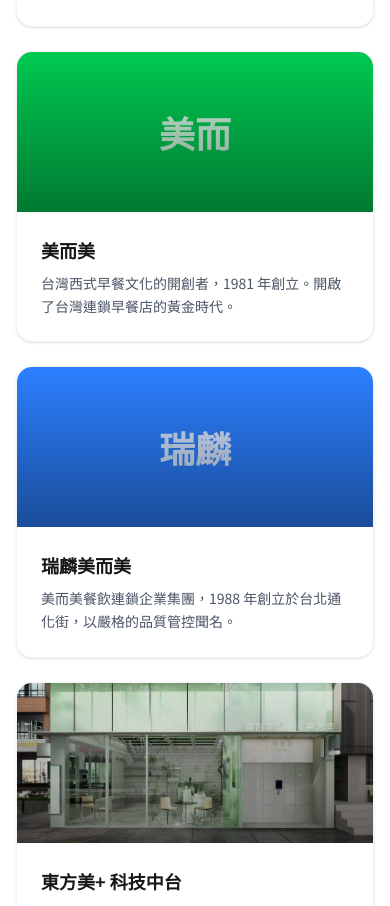
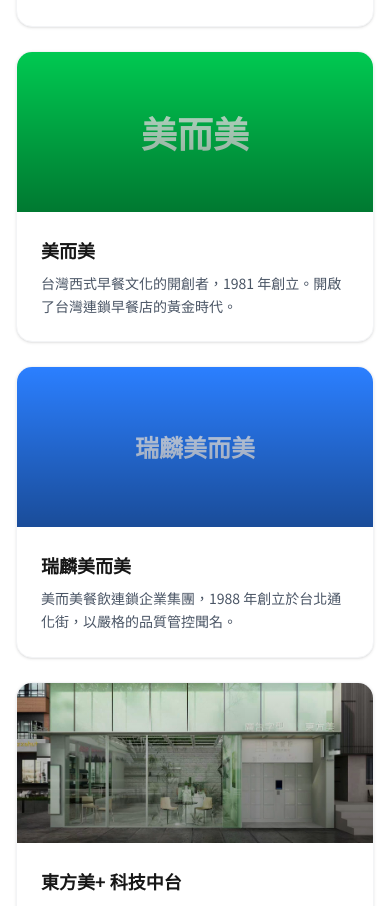
Before and after one commit to JasonLee1002-coder/eb-plus-web, a Next.js app: page / in a window 390 px wide. Shown: the part 3728-4634 px from the top of the page. Built offline with nearby package versions, Linux system fonts and the light colour scheme.

Commit message:
Fix brand card placeholders: show full names 美而美 and 瑞麟美而美
Placeholder text was truncated to 2 chars. Now shows complete brand
names with responsive font size for longer names.

Co-Authored-By: Claude Opus 4.6 <noreply@anthropic.com>

```diff
--- a/src/components/HomeShowcase.tsx
+++ b/src/components/HomeShowcase.tsx
@@ -429,14 +429,14 @@ export default function HomeShowcase() {
                 desc: "台灣西式早餐文化的開創者，1981 年創立。開啟了台灣連鎖早餐店的黃金時代。",
                 image: null,
                 color: "bg-green-500",
-                placeholder: "美而",
+                placeholder: "美而美",
               },
               {
                 name: "瑞麟美而美",
                 desc: "美而美餐飲連鎖企業集團，1988 年創立於台北通化街，以嚴格的品質管控聞名。",
                 image: null,
                 color: "bg-blue-500",
-                placeholder: "瑞麟",
+                placeholder: "瑞麟美而美",
               },
               {
                 name: "東方美+ 科技中台",
@@ -459,7 +459,7 @@ export default function HomeShowcase() {
                         <div
                           className={`flex h-full w-full items-center justify-center ${brand.color || "bg-gray-200"}`}
                         >
-                          <span className="text-4xl font-black text-white/80">
+                          <span className={`font-black text-white/80 ${(brand.placeholder || brand.name).length > 3 ? "text-2xl" : "text-4xl"}`}>
                             {brand.placeholder || brand.name.substring(0, 2)}
                           </span>
                         </div>
```
